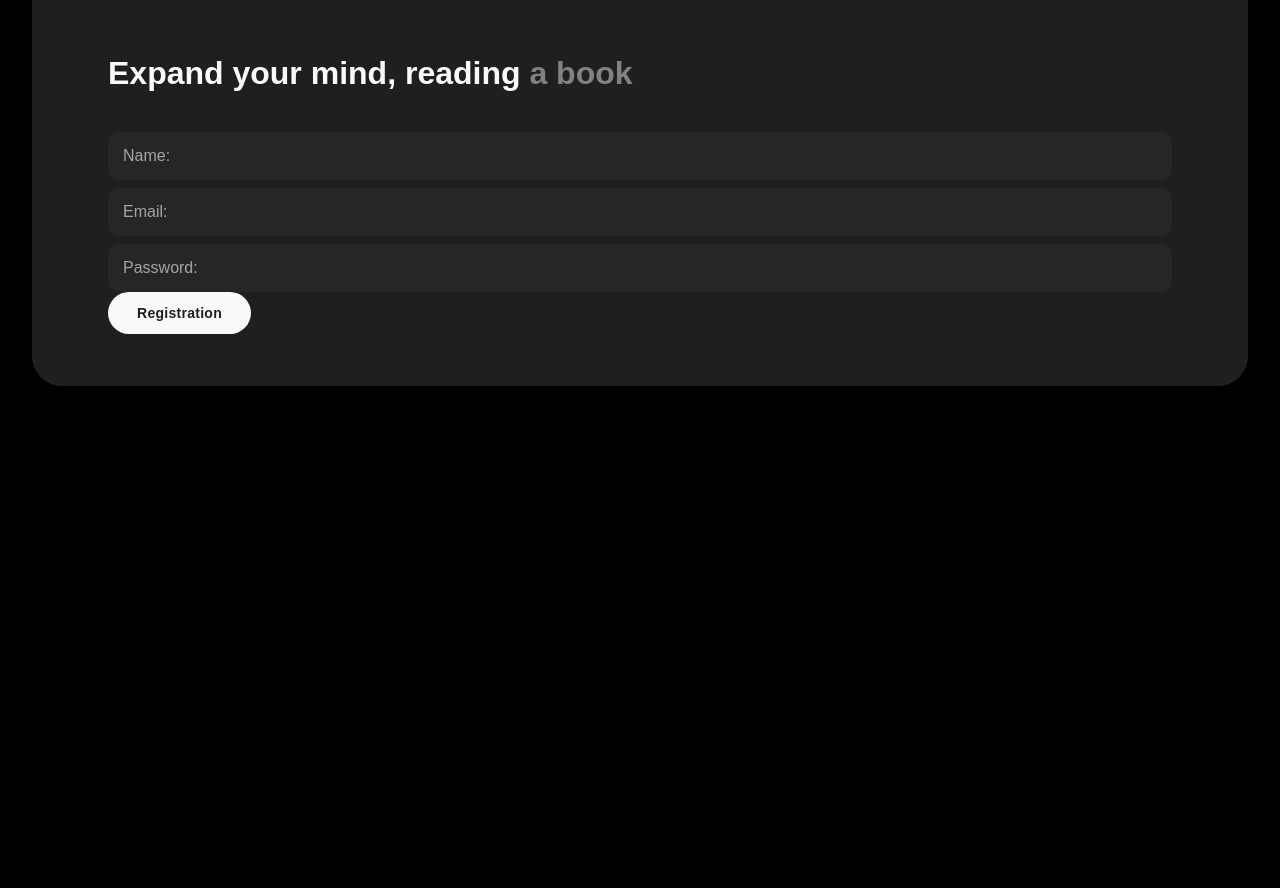
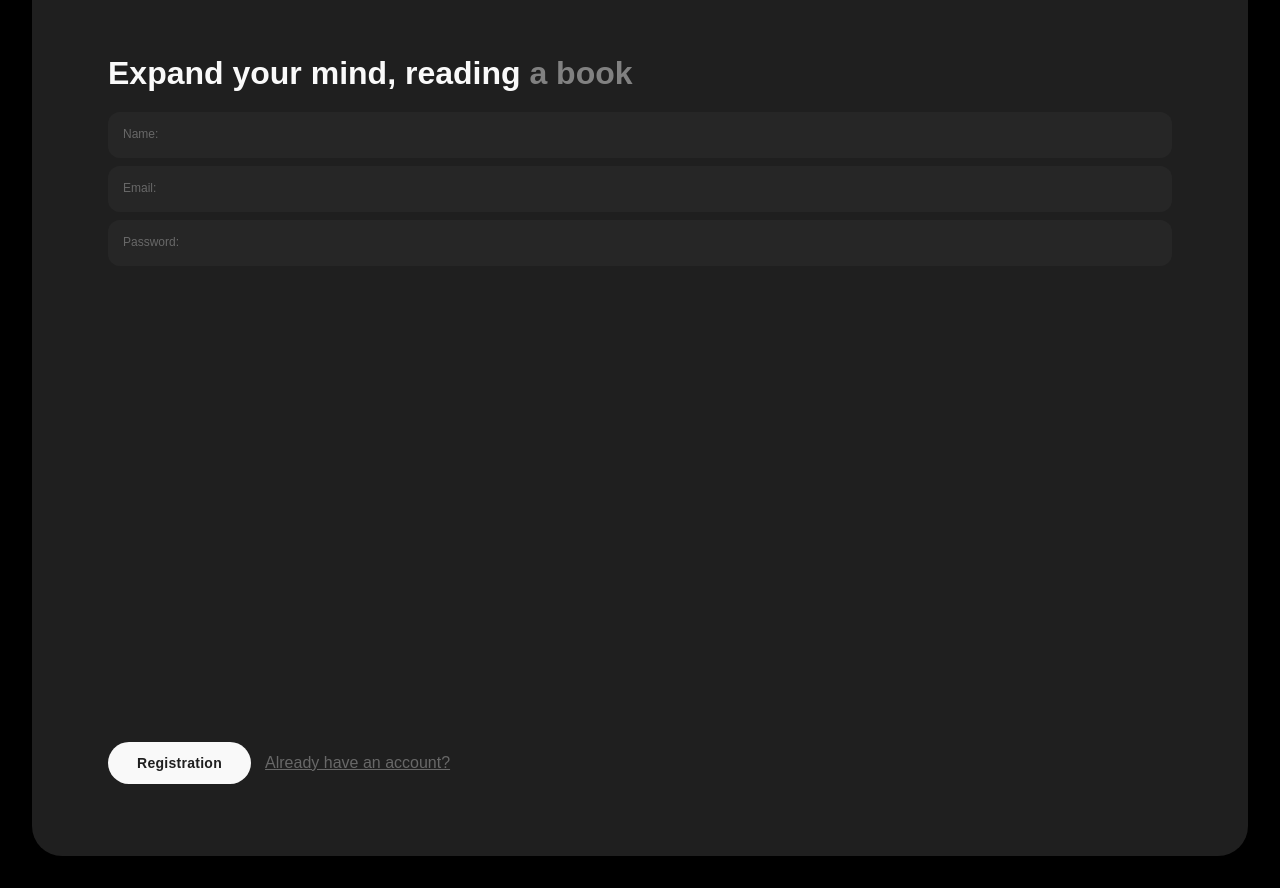
Before and after one commit to mafutka/Read-Journey-App, a Next.js app: page /register in a window 1280 px wide. Shown: the part 200-1088 px from the top of the page. Before the commit the page ends 800 px from the top, so only its background shows below. Built offline with nearby package versions, Linux system fonts and the light colour scheme.

Commit message:
register-form-styles-completed

```diff
--- a/src/app/components/auth/Auth.module.css
+++ b/src/app/components/auth/Auth.module.css
@@ -1,10 +1,21 @@
 
+.form {
+    min-height: 411px;
+    display: flex;
+    flex-direction: column;
+    justify-content: space-between;
+}
 @media (min-width: 768px) {
     .form {
         padding: 20px 44px;
+        min-height: 960px;
 }
 }
-
+@media (min-width: 1440px) {
+    .form {
+        min-height: 736px;
+}
+}
 .logo {
     margin-bottom: 40px;
 }
@@ -15,6 +26,7 @@
 
 .logoText {
   display: none;
+
 }
 @media (min-width: 768px) {
     .logo {
@@ -25,14 +37,26 @@
 }
 }
 .title {
-    margin-bottom: 40px;
+    margin-bottom: 20px;
 }
 .abook {
     color: var(--abook);
 }
-
 .inputs {
     display: flex;
     flex-direction: column;
     gap: 8px;
 }
+.actions {
+    display: flex;
+    gap: 14px;
+    align-items: center;
+    margin-bottom: 20px;
+}
+.link {
+    color: var(--text-gray);
+}
+.link:hover,
+.link:focus {
+    color: var(--foreground);
+}
--- a/src/app/components/auth/LoginForm.tsx
+++ b/src/app/components/auth/LoginForm.tsx
@@ -1,5 +1,6 @@
 "use client"
 
+import Link from "next/link"
 import { useForm, FormProvider } from "react-hook-form"
 import { yupResolver } from "@hookform/resolvers/yup"
 import {
@@ -43,8 +44,14 @@ export const RegisterForm = () => {
             <p>{methods.formState.errors.password?.message}</p>
           </div>
         </div>
+        <div className={css.actions}>
+          <Button type="submit">Log in</Button>
+          <Link href="/login" className={css.link}>
+          Don’t have an account?
+        </Link>
+        </div>
 
-        <Button type="submit">Log in</Button>
+
       </form>
     </FormProvider>
   )
--- a/src/app/components/auth/RegisterForm.tsx
+++ b/src/app/components/auth/RegisterForm.tsx
@@ -1,5 +1,6 @@
 "use client"
 
+import Link from "next/link"
 import { useForm, FormProvider } from "react-hook-form"
 import { yupResolver } from "@hookform/resolvers/yup"
 import {
@@ -22,9 +23,10 @@ export const RegisterForm = () => {
   return (
     <FormProvider {...methods}>
       <form onSubmit={methods.handleSubmit(onSubmit)} className={css.form}>
+        <div className={css.top}>
             <div className={css.logo}>
           <svg className={css.logoIcon}>
-                    <use href="/symbol-defs.svg#icon-icon"/>
+            <use href="/symbol-defs.svg#icon-icon" />
           </svg>
           <p className={css.logoText}> READ JOURNEY</p>
         </div>
@@ -32,7 +34,6 @@ export const RegisterForm = () => {
           Expand your mind, reading{" "}
           <span className={css.abook}>a book</span>{" "}
         </h1>
-
         <div className={css.inputs}>
           <div className={css.field}>
             <Input name="name" label="Name:" />
@@ -47,8 +48,14 @@ export const RegisterForm = () => {
             <p>{methods.formState.errors.password?.message}</p>
           </div>
         </div>
+        </div>
 
+        <div className={css.actions}>
           <Button type="submit">Registration</Button>
+        <Link href="/login" className={css.link}>
+          Already have an account?
+        </Link>
+        </div>
       </form>
     </FormProvider>
   )
--- a/src/app/components/ui/Input.module.css
+++ b/src/app/components/ui/Input.module.css
@@ -14,9 +14,13 @@
 }
 
 .label {
-  opacity: 0.6;
+  color: var(--text-gray);
   margin-right: 8px;
   white-space: nowrap;
+  font-family: var(--font-family);
+font-weight: 500;
+font-size: 12px;
+line-height: 133%;
 }
 
 .input {
--- a/src/app/globals.css
+++ b/src/app/globals.css
@@ -2,6 +2,7 @@
   --background: #1f1f1f;
   --foreground: #f9f9f9;
   --input-background: #262626;
+  --text-gray: #686868;
   --abook: rgba(227, 227, 227, 0.5);
 }
 
@@ -25,11 +26,10 @@ body {
   margin: 0;
 }
 
-a {
-  color: inherit;
-  text-decoration: none;
-}
-
 button {
   cursor: pointer;
 }
+
+h1, h2, h3, h4, p {
+  margin: 0;
+}
```
Lines whose indentation alone changed are shown as unchanged.
